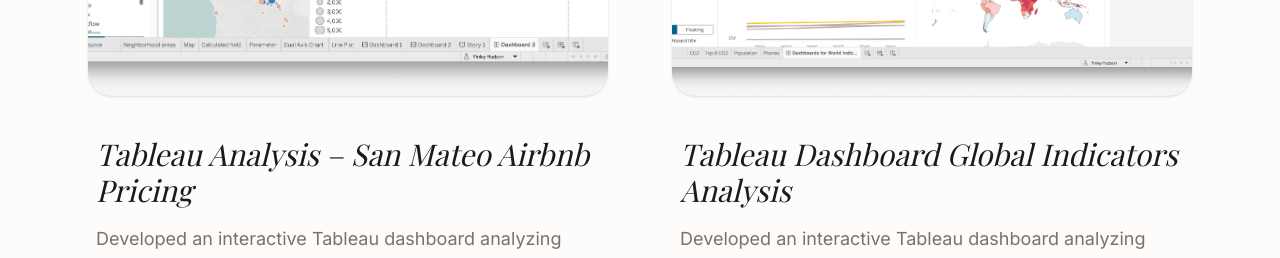
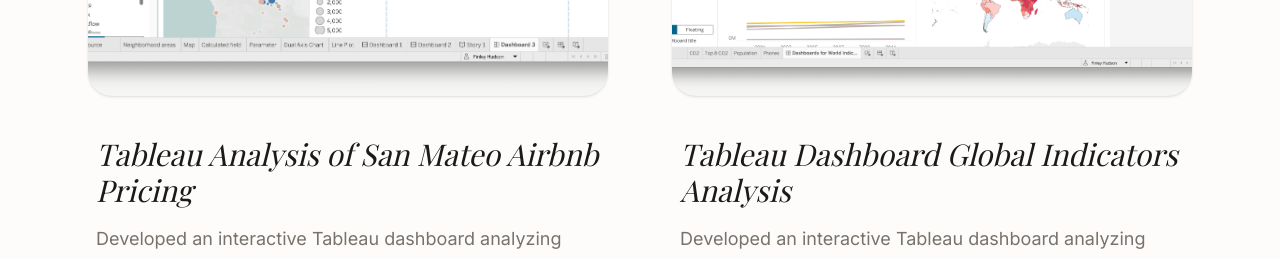
Before and after one commit to finleyhud/Data-Portfolio, a React (Vite) app: page / in a window 1280 px wide. Shown: the part 5100-5358 px from the top of the page. Built offline with nearby package versions, Linux system fonts and the light colour scheme; a web font is replaced by a local one.

Commit message:
Update App.tsx

```diff
--- a/src/App.tsx
+++ b/src/App.tsx
@@ -116,7 +116,7 @@
   },
   {
     id: '9',
-    title: 'Tableau Analysis – San Mateo Airbnb Pricing',
+    title: 'Tableau Analysis of San Mateo Airbnb Pricing',
     category: 'Tableau',
     description: 'Developed an interactive Tableau dashboard analyzing Airbnb pricing patterns across San Mateo County using geospatial visualization and parameter-driven controls.',
     learningPoints: [
```
